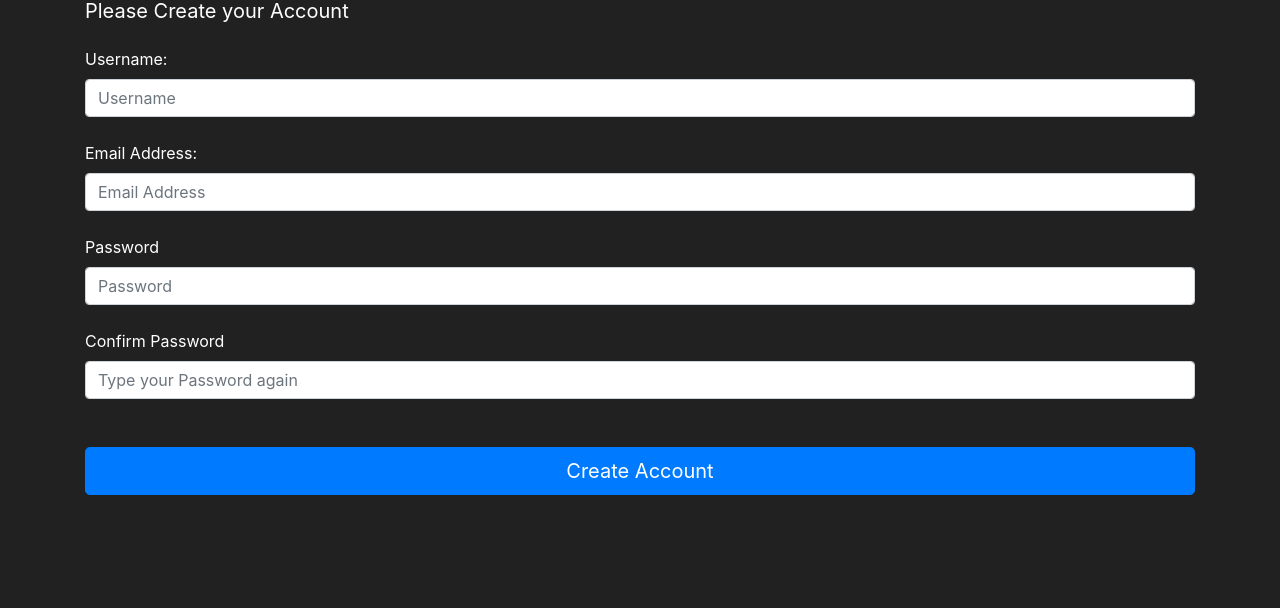
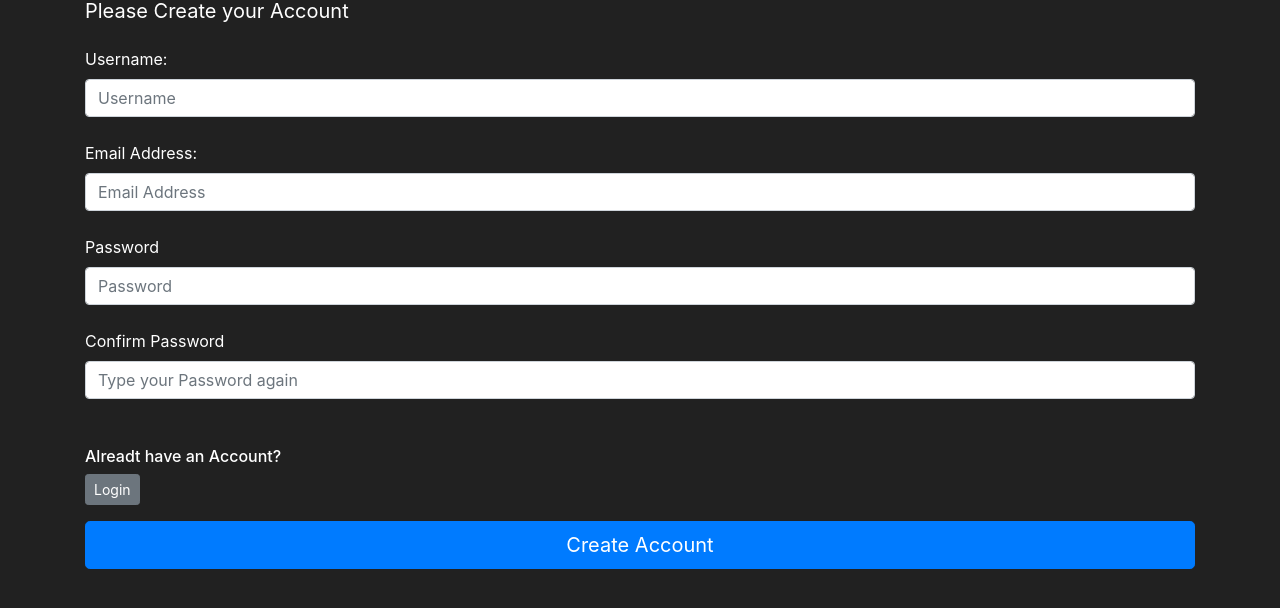
Before and after one commit to bidhyapokharel/FlaskProject, a Flask app: page /register in a window 1280 px wide. Shown: the part 153-761 px from the top of the page. Run offline with Flask 2, Linux system fonts and the light colour scheme; some libraries are stand-ins or nearby versions.

Commit message:
UX fix in register page

```diff
--- a/FlaskProject/market/templates/register.html
+++ b/FlaskProject/market/templates/register.html
@@ -25,6 +25,10 @@ Register Page
         {{ form.password2.label() }}
         {{ form.password2(class="form-control", placeholder="Type your Password again" ) }}
         <br/><br/>
+        <div class="checkbox mb-3">
+            <h6>Alreadt have an Account? </h6>
+            <a class="btn btn-sm btn-secondary" href="{{ url_for('login_page') }}"> Login</a>
+        </div>
         {{ form.submit(class="btn btn-primary btn-lg btn-block")}}
     </form>
 </div>
```
